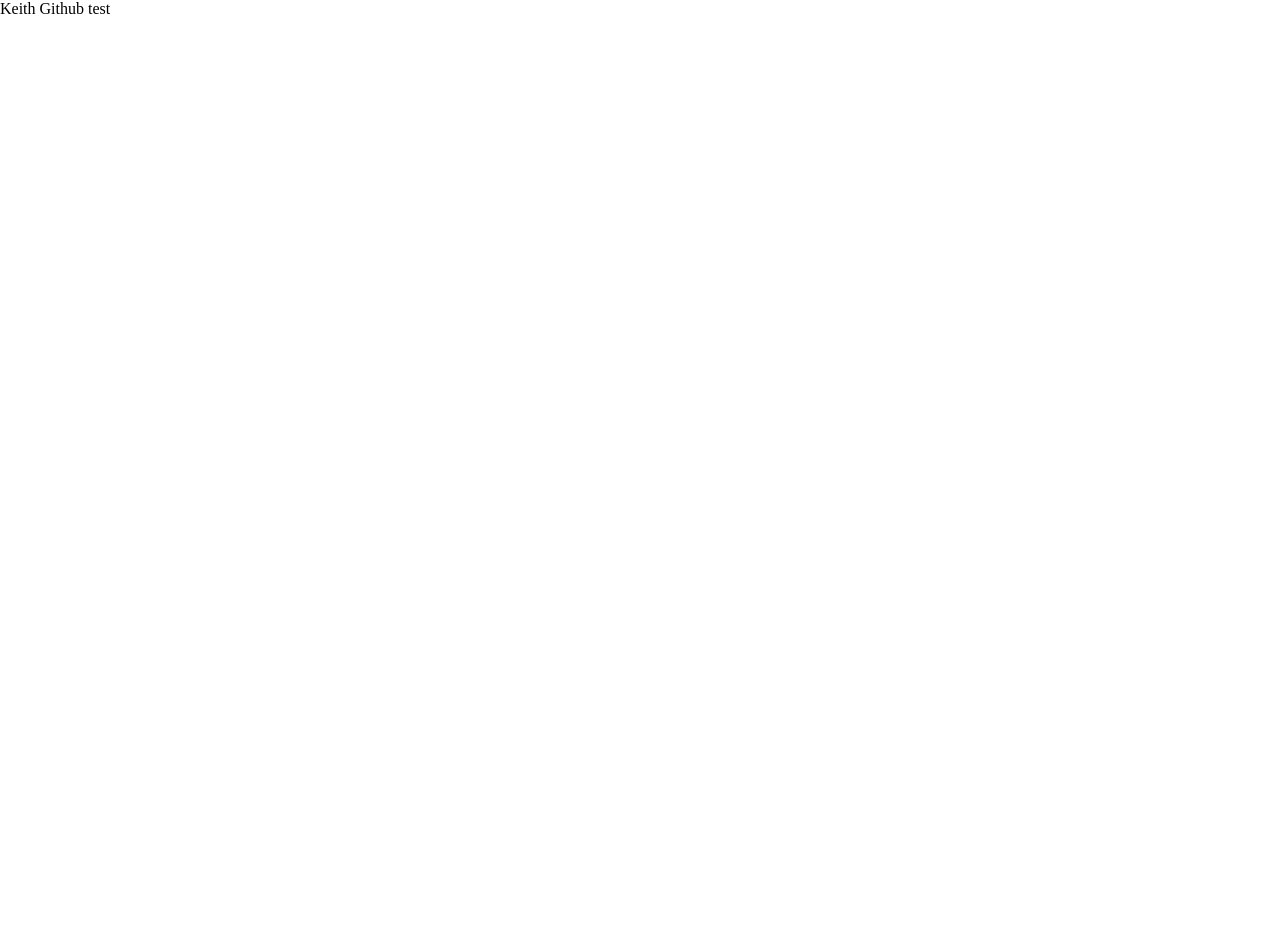
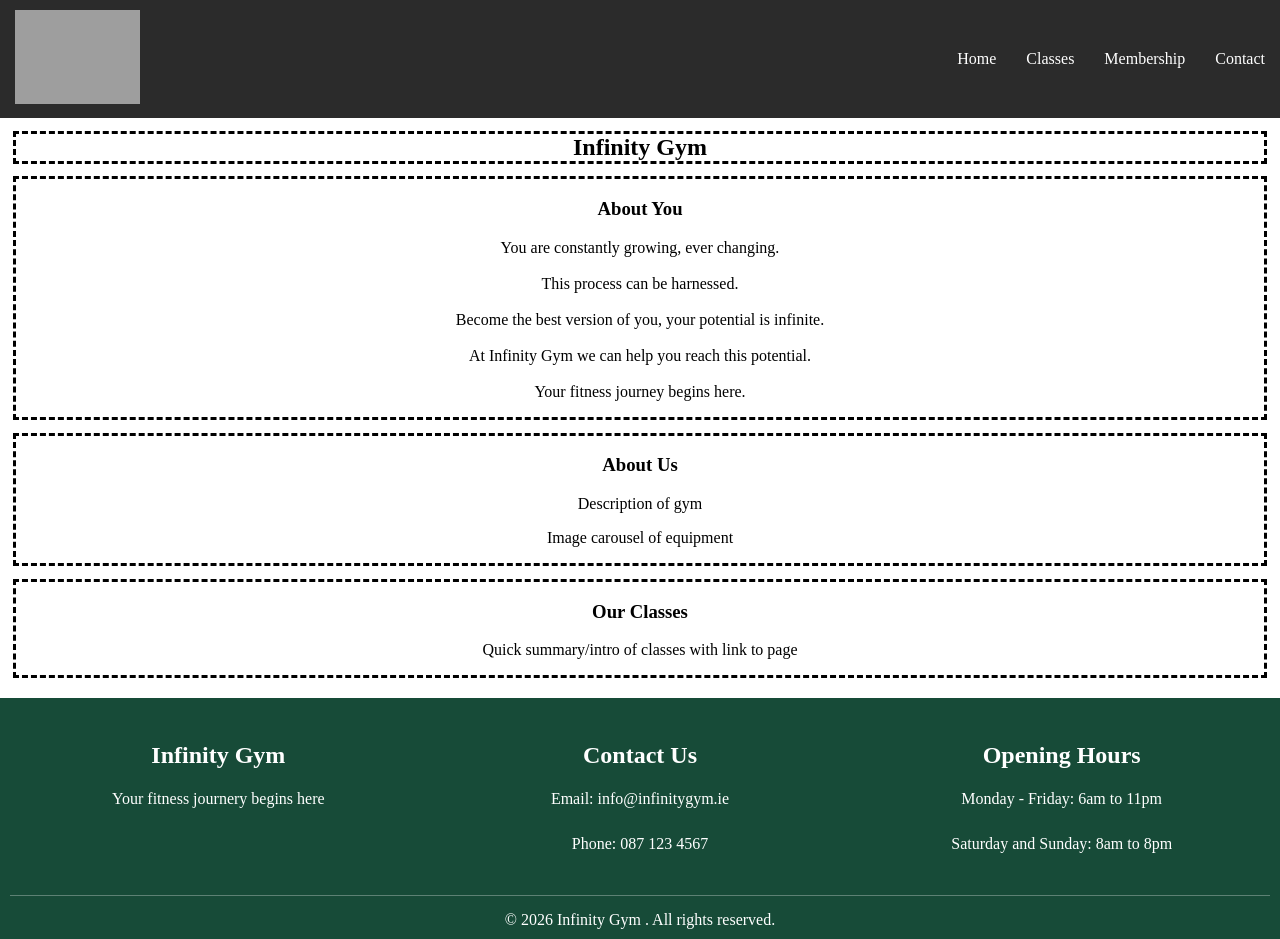
Before and after one commit to KevinOSull/InfinityGym, a plain HTML site: page index.html in a window 1280 px wide. Before the commit the page ends 800 px from the top, so only its background shows below. Drawn offline with Linux system fonts and the light colour scheme; grey boxes are pictures that could not be loaded.

Commit message:
Divs added to page, main styling linked.

```diff
--- a/css/index.css
+++ b/css/index.css
@@ -0,0 +1,8 @@
+#aboutYou,
+#aboutUs,
+#ourClasses,
+h2 {
+  text-align: center;
+  border-style: dashed;
+  margin: 1vw;
+}
--- a/index.html
+++ b/index.html
@@ -1,14 +1,75 @@
-<!DOCTYPE html>
+<!doctype html>
 <html lang="en">
-<head>
-    <meta charset="UTF-8">
-    <meta name="viewport" content="width=device-width, initial-scale=1.0">
-    <link rel="stylesheet" href="css/index.css">
-    <link rel="stylesheet" href="css/styles.css">
+  <head>
+    <meta charset="UTF-8" />
+    <meta name="viewport" content="width=device-width, initial-scale=1.0" />
+    <link rel="stylesheet" href="css/index.css" />
+    <link rel="stylesheet" href="css/styles.css" />
     <title>Document</title>
-</head>
-<body>
-    Keith Github test
+  </head>
+  <body>
+    <header>
+      <a href="index.html">
+        <img src="Images/logo.png" alt="Infinity Gym Logo" class="logo" />
+        <!-- Logo generated using ChatGPT -->
+      </a>
+      <nav class="banner">
+        <a href="index.html">Home</a>
+        <a href="classes.html">Classes</a>
+        <a href="memberships.html">Membership</a>
+        <a href="booking.html">Contact</a>
+      </nav>
+    </header>
+    <h2>Infinity Gym</h2>
+
+    <div id="aboutYou">
+      <h3>About You</h3>
+      <p>
+        You are constantly growing, ever changing.
+        <br />
+        <br />
+        This process can be harnessed.
+        <br />
+        <br />
+        Become the best version of you, your potential is infinite.
+        <br />
+        <br />
+        At Infinity Gym we can help you reach this potential. <br />
+        <br />
+        Your fitness journey begins here.
+      </p>
+    </div>
+    <div id="aboutUs">
+      <h3>About Us</h3>
+      <p>Description of gym</p>
+      <p>Image carousel of equipment</p>
+    </div>
+    <div id="ourClasses">
+      <h3>Our Classes</h3>
+      <p>Quick summary/intro of classes with link to page</p>
+    </div>
+    <footer class="gym-footer">
+      <div class="footer-content">
+        <div class="footer-section">
+          <h3>Infinity Gym</h3>
+          <p>Your fitness journery begins here</p>
+        </div>
+        <div class="footer-section">
+          <h3>Contact Us</h3>
+          <p>Email: info@infinitygym.ie</p>
+          <p>Phone: 087 123 4567</p>
+        </div>
+        <div class="footer-section">
+          <h3>Opening Hours</h3>
+          <p>Monday - Friday: 6am to 11pm</p>
+          <p>Saturday and Sunday: 8am to 8pm</p>
+        </div>
+      </div>
+      <div class="footer-bottom">
+        <!-- code reference: https://www.w3schools.com/html/html_entities.asp -->
+        <p>&copy; 2026 Infinity Gym . All rights reserved.</p>
+      </div>
+    </footer>
     <script src="js/index.js"></script>
-</body>
+  </body>
 </html>
```
